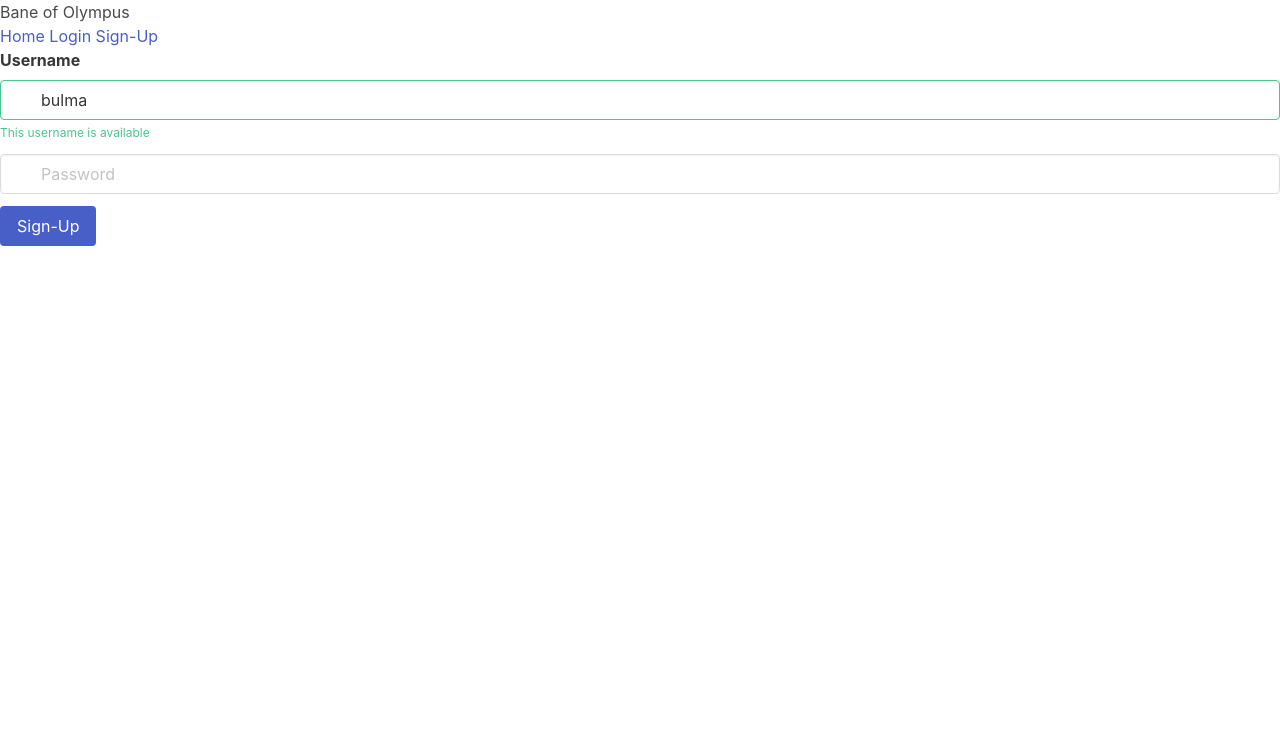
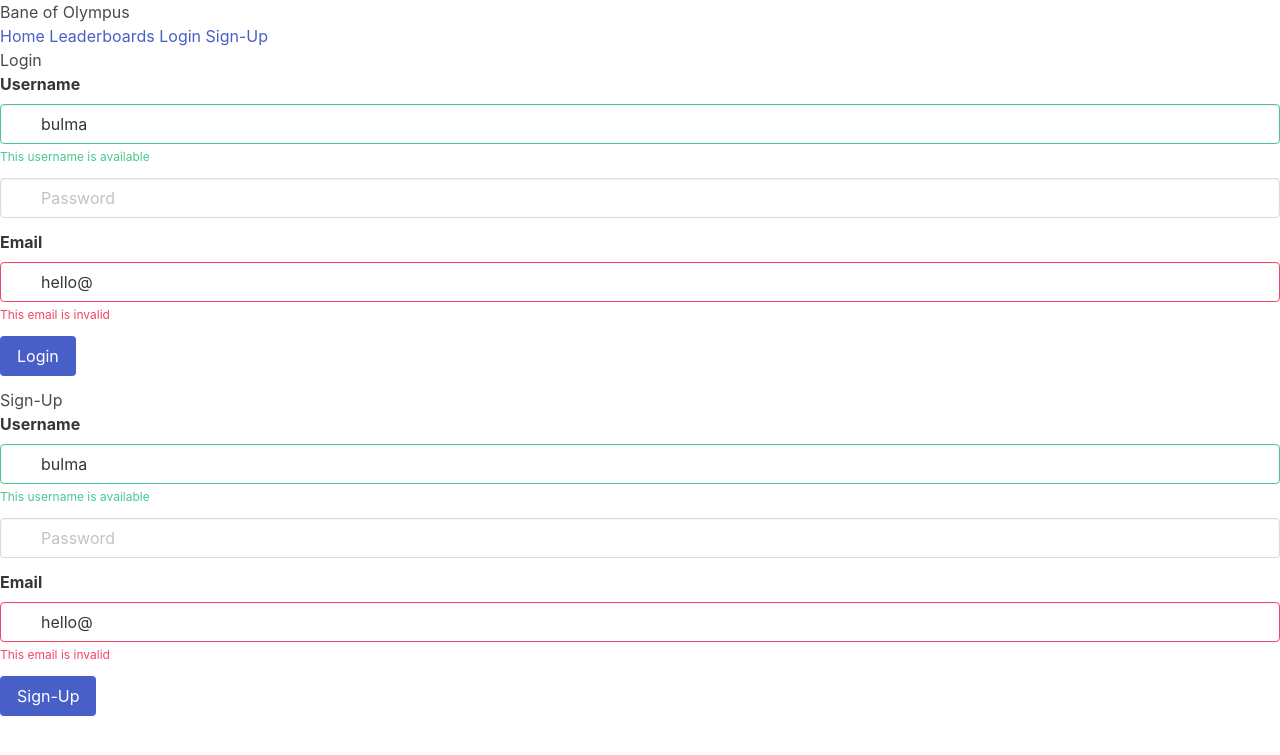
Before and after one commit to HurleySquared/bane-of-olympus, a Node project: template views/signup.handlebars in a window 1280 px wide. Shown: the top 755 px of the page. Run offline with Node 20 templates, Linux system fonts and the light colour scheme; the template is opened without the code that fills it, so the values that code supplies are empty; some libraries are stand-ins or nearby versions.

Commit message:
Built homepage and reworked signup handlebars

```diff
--- a/views/layout/main.handlebars
+++ b/views/layout/main.handlebars
@@ -14,6 +14,7 @@
   </header>
     <nav>
     <a href="/">Home</a>
+    <a href="/leaderboards">Leaderboards</a>
     {{#if loggedIn}}
     <button id="logout" class="btn-no-style">Logout</button>
     {{else}}
--- a/views/signup.handlebars
+++ b/views/signup.handlebars
@@ -1,3 +1,4 @@
+<h2>Login</h2>
 <div class="field">
   <label class="label">Username</label>
   <div class="control has-icons-left has-icons-right">
@@ -19,10 +20,63 @@
     </span>
   </p>
 </div>
-
+<div class="field">
+  <label class="label">Email</label>
+  <div class="control has-icons-left has-icons-right">
+    <input class="input is-danger" type="email" placeholder="Email" value="hello@">
+    <span class="icon is-small is-left">
+      <i class="fas fa-envelope"></i>
+    </span>
+    <span class="icon is-small is-right">
+      <i class="fas fa-exclamation-triangle"></i>
+    </span>
+  </div>
+  <p class="help is-danger">This email is invalid</p>
+</div>
 <div class="field is-grouped">
   <div class="control">
-    <button class="button is-link">Sign-Up</button>
+    <button class="button is-link" type="submit">Login</button>
+  </div>
+</div>
+
+<h2>Sign-Up</h2>
+<div class="field">
+  <label class="label">Username</label>
+  <div class="control has-icons-left has-icons-right">
+    <input class="input is-success" type="text" placeholder="Text input" value="bulma">
+    <span class="icon is-small is-left">
+      <i class="fas fa-user"></i>
+    </span>
+    <span class="icon is-small is-right">
+      <i class="fas fa-check"></i>
+    </span>
+  </div>
+  <p class="help is-success">This username is available</p>
+</div>
+<div class="field">
+  <p class="control has-icons-left">
+    <input class="input" type="password" placeholder="Password">
+    <span class="icon is-small is-left">
+      <i class="fas fa-lock"></i>
+    </span>
+  </p>
+</div>
+<div class="field">
+  <label class="label">Email</label>
+  <div class="control has-icons-left has-icons-right">
+    <input class="input is-danger" type="email" placeholder="Email" value="hello@">
+    <span class="icon is-small is-left">
+      <i class="fas fa-envelope"></i>
+    </span>
+    <span class="icon is-small is-right">
+      <i class="fas fa-exclamation-triangle"></i>
+    </span>
+  </div>
+  <p class="help is-danger">This email is invalid</p>
+</div>
+<div class="field is-grouped">
+  <div class="control">
+    <button class="button is-link" type="submit">Sign-Up</button>
   </div>
 </div>
 
```
Also changed, not shown: views/homepage.handlebars (added, +11 -0 lines).
